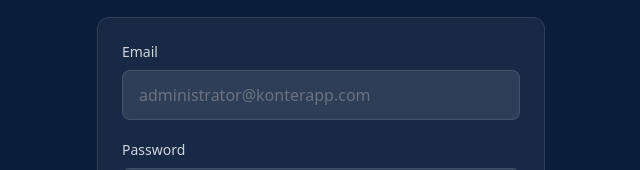
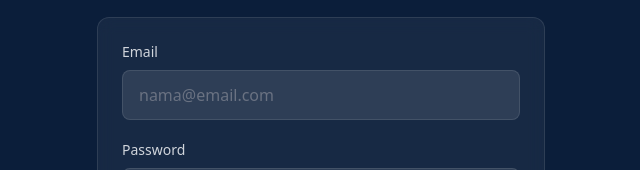
Before and after one commit to konterapp/konterapp-full, a Next.js app: page /id/administrator/login in a window 1280 px wide. Shown: the part 316-486 px from the top of the page, without its empty margins (319-959 px from the left). Built offline with nearby package versions, Linux system fonts and the light colour scheme.

Commit message:
fix(admin): placeholder email login administrator tidak lagi menampilkan email seeder

```diff
--- a/app/[locale]/administrator/login/_components/AdministratorLoginClient.tsx
+++ b/app/[locale]/administrator/login/_components/AdministratorLoginClient.tsx
@@ -61,7 +61,7 @@
               onChange={(e) => setEmail(e.target.value)}
               required
               className="w-full px-4 py-3 bg-white/10 border border-white/10 rounded-lg text-white placeholder:text-gray-500 focus:outline-none focus:ring-2 focus:ring-[#EBC170] focus:border-transparent transition-all"
-              placeholder="administrator@konterapp.com"
+              placeholder="nama@email.com"
             />
           </div>
 
```
